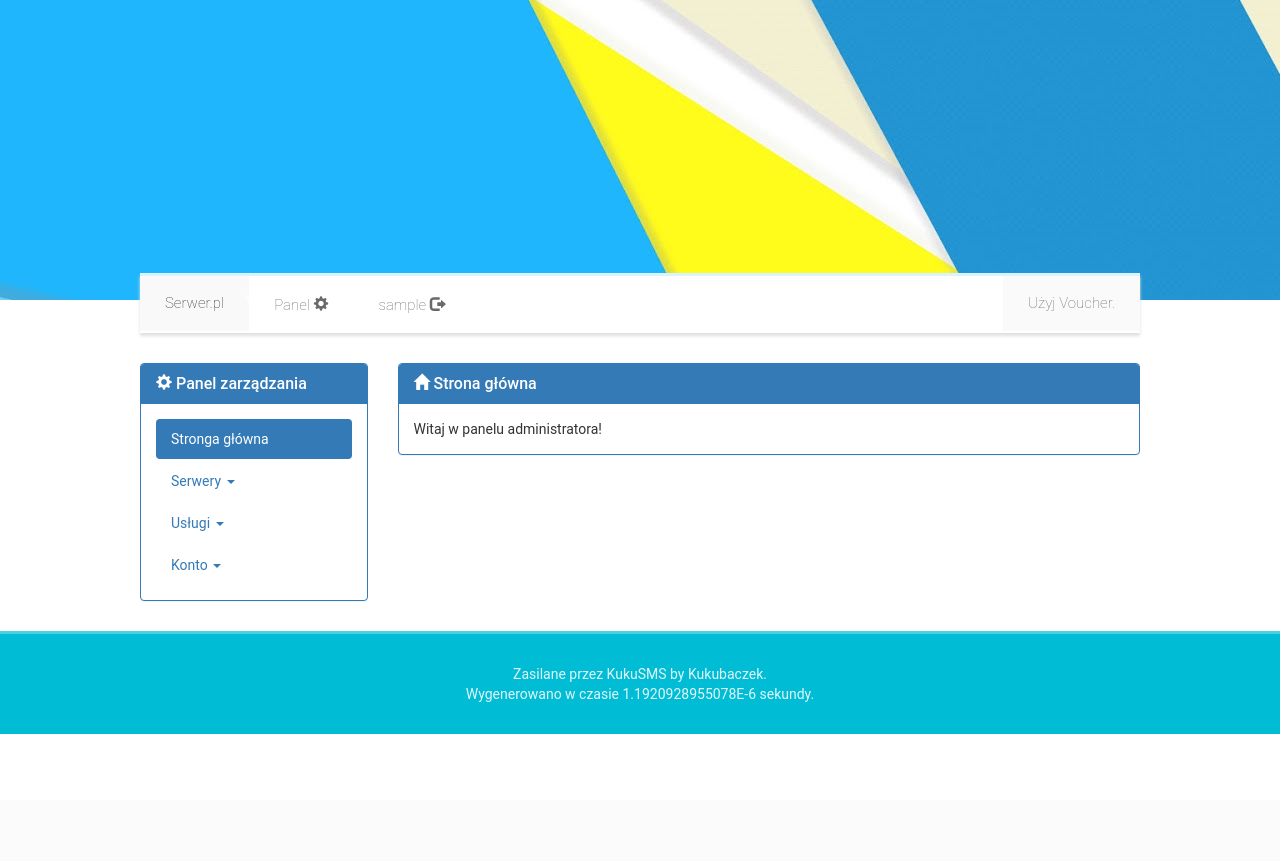
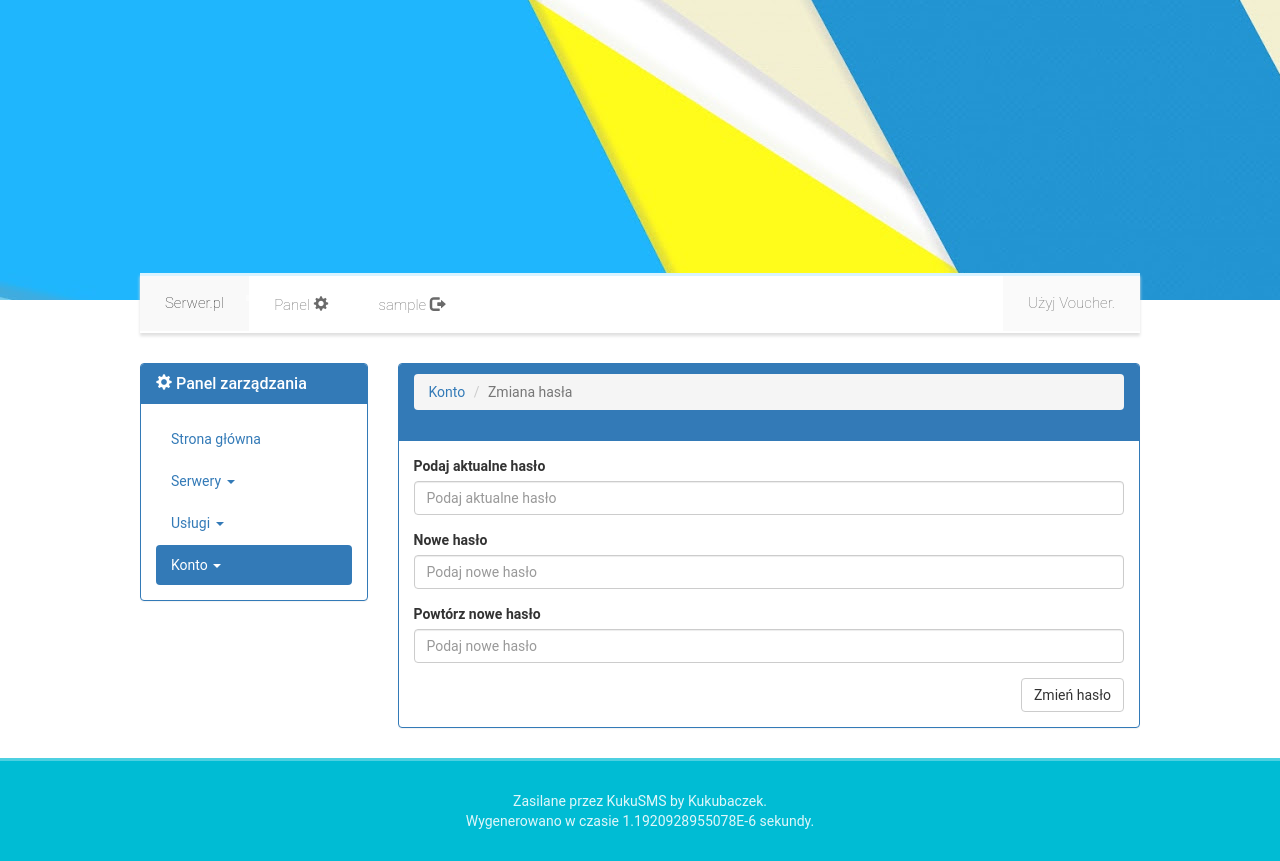
Before and after one commit to kukubaczek/KukuShop, a PHP site: page /KukuShop/panel/index.php?page=changepass in a window 1280 px wide. Before the commit the page ends 734 px from the top, so only its background shows below. Run offline with PHP 8.4, Linux system fonts and the light colour scheme; the visitor is signed in with stand-in values (Sample User, id 1); some libraries are stand-ins or nearby versions.

Commit message:
Wstęp do procedury zmiany hasła, poprawki w stronach panelu

```diff
--- /dev/null
+++ b/www/panel/change_password.php
@@ -0,0 +1,15 @@
+<form action="zaloguj.php" method="POST">
+  <div class="form-group">
+    <label for="exampleInputEmail1">Podaj aktualne hasło</label>
+    <input type="password" class="form-control" name="pass" id="exampleInputEmail1" placeholder="Podaj aktualne hasło">
+  </div>
+  <div class="form-group">
+    <label for="exampleInputPassword1">Nowe hasło</label>
+    <input type="password" class="form-control" name="new_pass" id="exampleInputPassword1" placeholder="Podaj nowe hasło">
+  </div>
+    <div class="form-group">
+    <label for="exampleInputPassword2">Powtórz nowe hasło</label>
+    <input type="password" class="form-control" name="new_pass_con" id="exampleInputPassword2" placeholder="Podaj nowe hasło">
+  </div>
+  <button type="submit" class="btn btn-default" style="float: right;">Zmień hasło</button>
+</form>
--- a/www/panel/index.php
+++ b/www/panel/index.php
@@ -16,7 +16,13 @@
 							echo('
 
 						      <ul class="nav nav-pills nav-stacked">
-						        <li class="active"><a href="#">Stronga główna</a></li>
+						        <li class="');
+
+								if(!isset($_GET['page']) || $_GET['page'] == ""){
+									echo('active');
+								}
+
+						        echo('"><a href="index.php">Strona główna</a></li>
 						        <li class="dropdown">
 						          <a class="dropdown-toggle" data-toggle="dropdown" href="#">Serwery <span class="caret"></span></a>
 						          <ul class="dropdown-menu">
@@ -33,11 +39,16 @@
 						        </li>
 
 						        <!-- USTAWIENIA KONTA -->
+						        <li class="dropdown');
 
-						        <li class="dropdown">
+						        if($_GET['page'] == "changepass"){
+							        echo(' active');
+							    }
+
+						        echo('">
 						          <a class="dropdown-toggle" data-toggle="dropdown" href="#">Konto <span class="caret"></span></a>
 						          <ul class="dropdown-menu">
-						            <li><a href="#">Zmień hasło</a></li>
+						            <li><a href="index.php?page=changepass">Zmień hasło</a></li>
 						            <li><a href="logout.php">Wyloguj</a></li>
 						          </ul>
 						        </li>
@@ -71,6 +82,7 @@
 
 						echo('<meta http-equiv="refresh" content="2; url=zaloguj.php" />');
 				  	}else{
+					  	if(!isset($_GET['page']) || $_GET['page'] == ""){
 							echo('
 							  <div class="panel-heading"><h3 class="panel-title"><span class="glyphicon glyphicon-home" aria-hidden="true"></span>  Strona główna</h3></div>
 
@@ -81,6 +93,26 @@
 								</div>
 							</div>
 								');
+						}elseif($_GET['page'] == "changepass"){
+							echo('
+							  <div class="panel-heading">
+									<ol class="breadcrumb">
+									  <li><a>Konto</a></li>
+									  <li class="active">Zmiana hasła</li>
+									</ol>
+								</div>
+								<div class="panel-body">
+
+									');
+
+									include_once ('change_password.php');
+
+									echo('
+
+								</div>
+							</div>
+								');
+						}
 				  	}
 				?>
 		  </div>
--- a/www/panel/zaloguj.php
+++ b/www/panel/zaloguj.php
@@ -45,6 +45,7 @@
 						');
 				  	}else{
 
+					  	if($_POST['nick'])
 
 				  		include_once ('../config/mysql.php');
 
```
Lines whose indentation alone changed are shown as unchanged.
